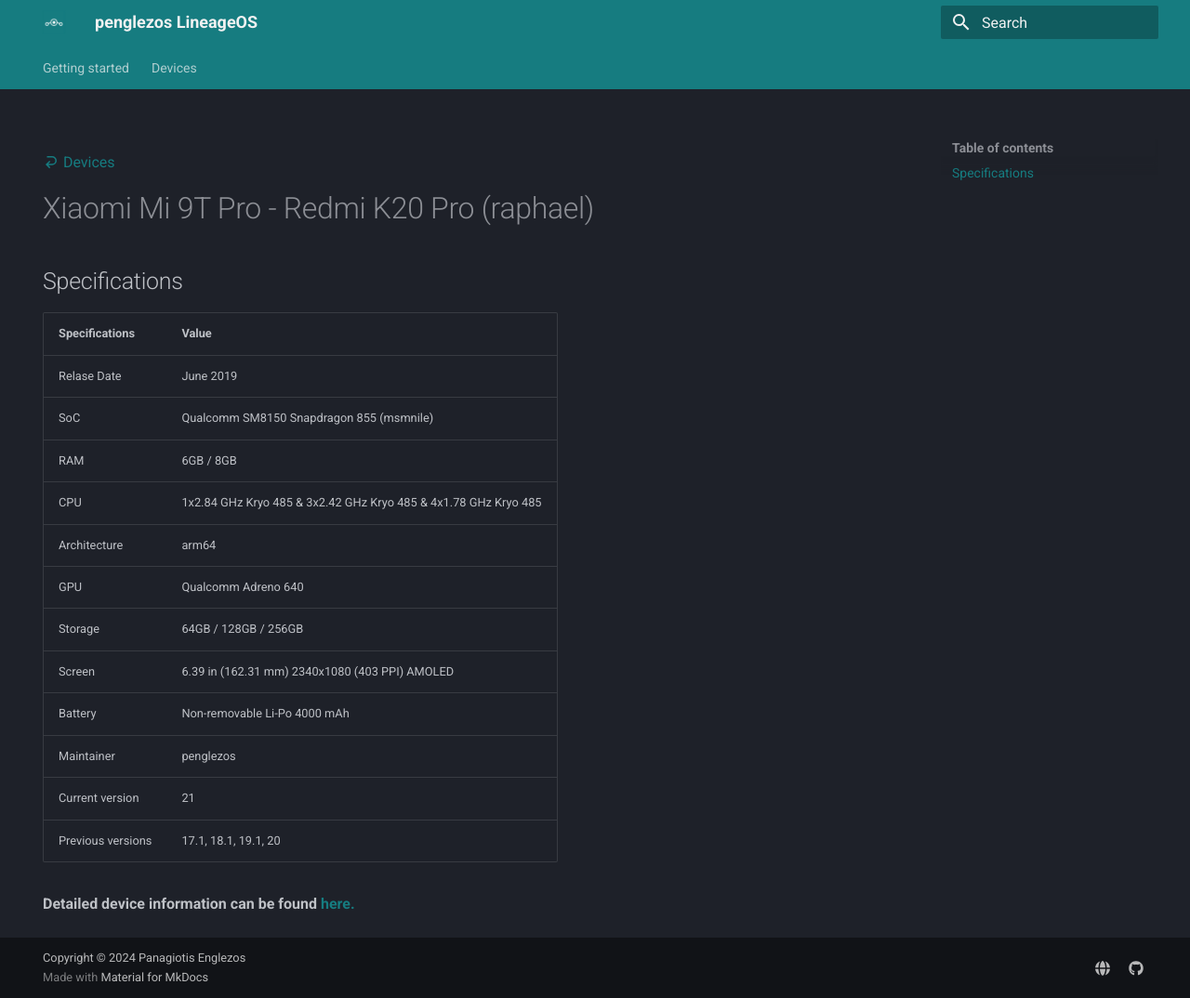
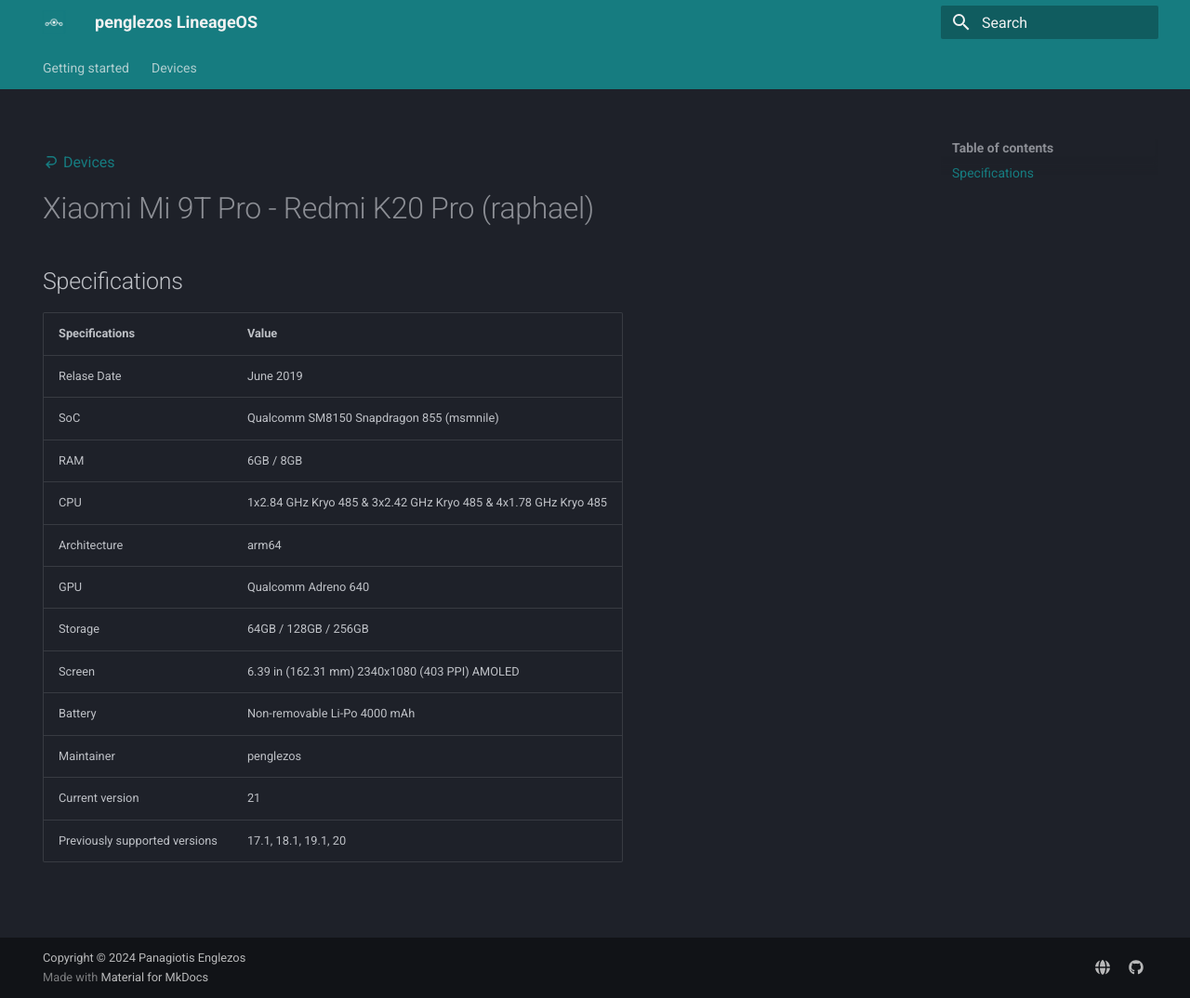
Before and after one commit to penglezos/lineageos.penglezos.dev, an MkDocs documentation site: the page built from docs/devices/raphael/index.md, in a window 1280 px wide and 1074 px high. Shown: the whole window at 93% size. Built offline with MkDocs 1.6.1 and Material for MkDocs 9.7.7, drawn with Linux system fonts in a browser that asks for light colours.

Commit message:
Remove detailed device information link and correct device layout
Signed-off-by: penglezos <panagiotisegl@gmail.com>

```diff
--- a/docs/devices/raphael/index.md
+++ b/docs/devices/raphael/index.md
@@ -21,6 +21,4 @@
 | Battery           | Non-removable Li-Po 4000 mAh |
 | Maintainer        | penglezos |
 | Current version   | 21 |
-| Previous versions | 17.1, 18.1, 19.1, 20 |
-
-**Detailed device information can be found [here.](https://www.gsmarena.com/xiaomi_mi_9t_pro-9791.php)**
+| Previously supported versions | 17.1, 18.1, 19.1, 20 |
```
